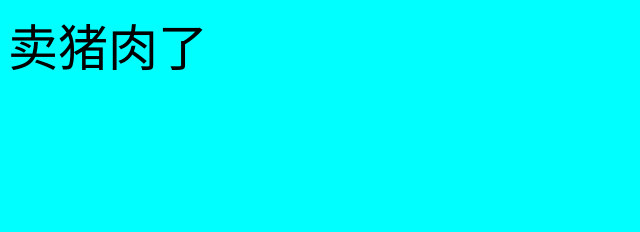
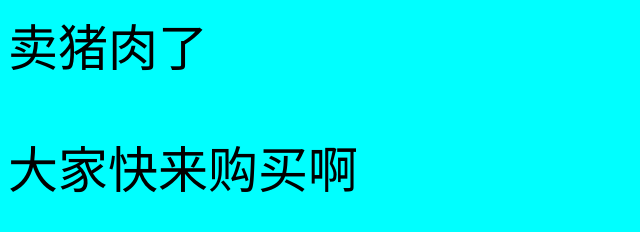
Before and after one commit to frankqiang/.git-demo-01, a plain HTML site: page index.html in a window 1280 px wide. Shown: the whole page, without its empty margins (0-640 px from the left). Drawn offline with Linux system fonts and the light colour scheme.

Commit message:
老板的的版本

```diff
--- a/index.html
+++ b/index.html
@@ -11,6 +11,10 @@
 
 <body>
     卖猪肉了
+    <img src="猪肉品质很好" alt="">
+    <p>
+        大家快来购买啊
+    </p>
 </body>
 
 </html>
```
